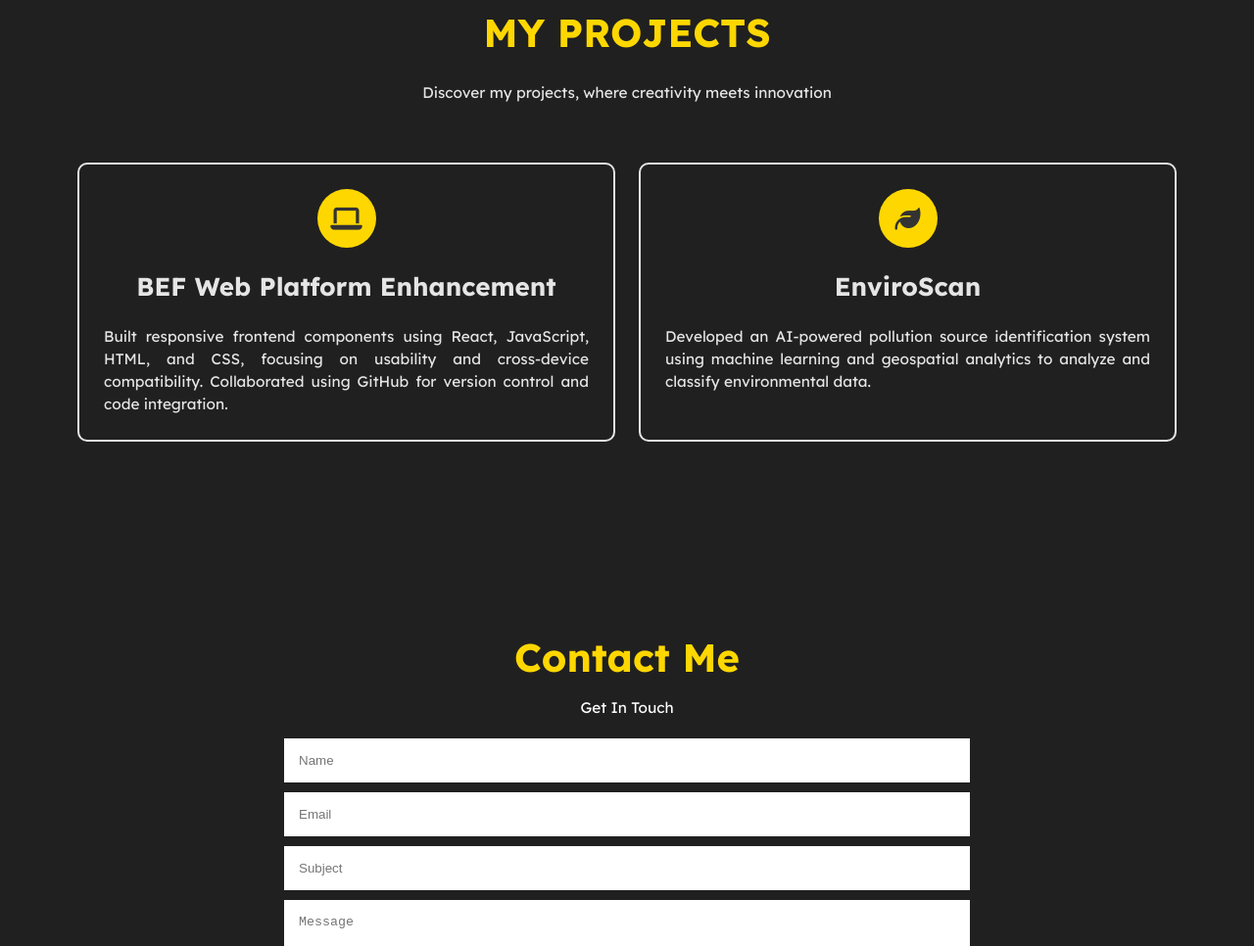
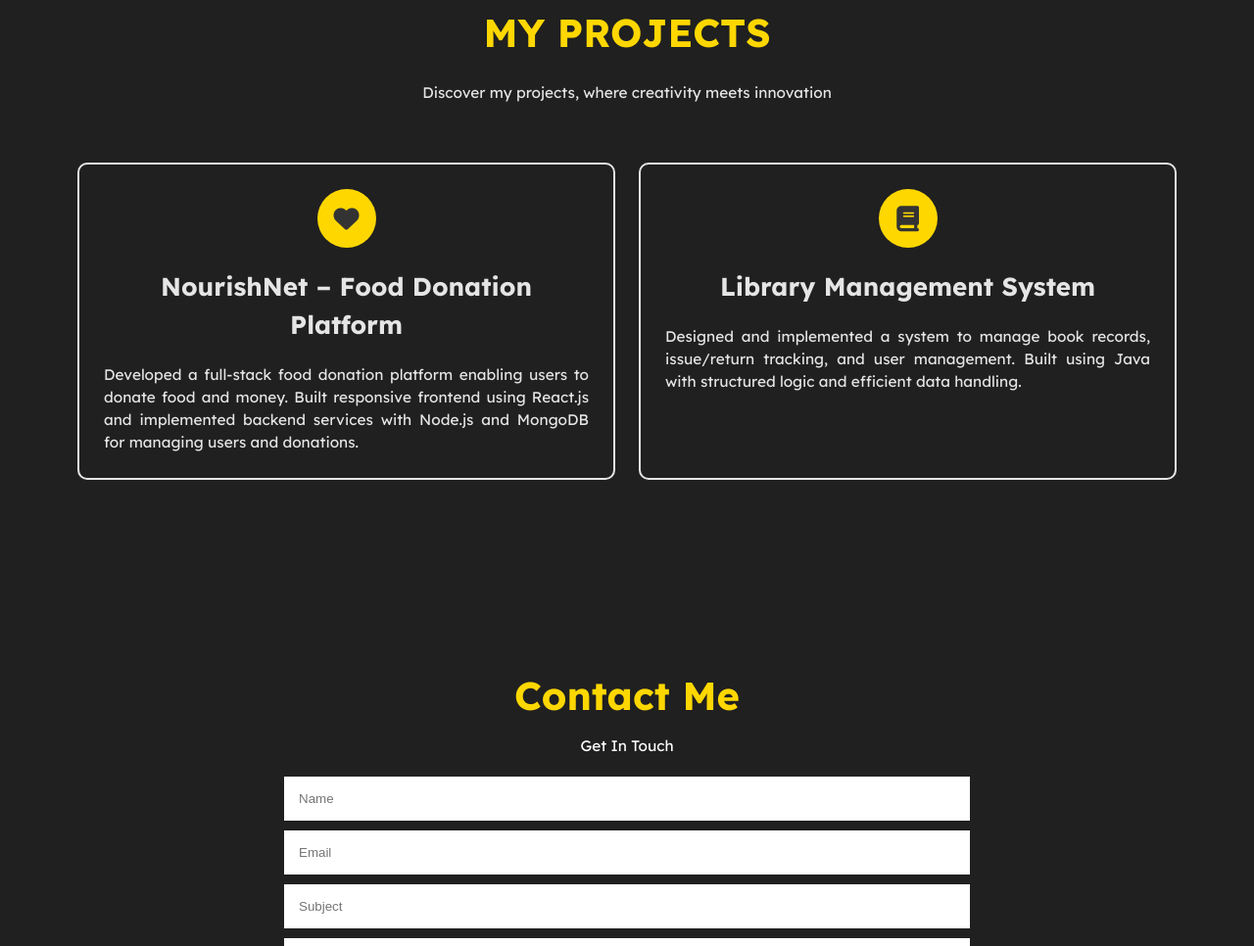
Before and after one commit to pranathi-vnr/Pranathi_gudipally_Portfolio, a plain HTML site: page index.html in a window 1280 px wide. Shown: the part 1793-2759 px from the top of the page at 98% size. Drawn offline with nearby package versions, Linux system fonts and the light colour scheme.

Commit message:
updated projects

```diff
--- a/index.html
+++ b/index.html
@@ -192,23 +192,23 @@
             </div>
             <div class="projects">
                  <!-- 1st Project -->
+                    <!-- 1st Project -->
+                        <div class="project">
+                            <i class="fa fa-heart"></i>
+                            <h4>NourishNet – Food Donation Platform</h4>
+                            <p>
+                             Developed a full-stack food donation platform enabling users to donate food and money. Built responsive frontend using React.js and implemented backend services with Node.js and MongoDB for managing users and donations.
+                            </p>
+                        </div>
+
+                    <!-- 2nd Project -->
                     <div class="project">
-                        <i class="fa fa-laptop"></i>
-                            <h4>BEF Web Platform Enhancement</h4>
-                            <p>
-                            Built responsive frontend components using React, JavaScript, HTML, and CSS, focusing on usability and cross-device compatibility. Collaborated using GitHub for version control and code integration.
-                            </p>
-                    </div>
-
-                 <!--2nd Project -->
-                    <div class="project">
-                        <i class="fa fa-leaf"></i>
-                        <h4>EnviroScan</h4>
+                        <i class="fa fa-book"></i>
+                        <h4>Library Management System</h4>
                         <p>
-                            Developed an AI-powered pollution source identification system using machine learning and geospatial analytics to analyze and classify environmental data.
+                            Designed and implemented a system to manage book records, issue/return tracking, and user management. Built using Java with structured logic and efficient data handling.
                         </p>
                     </div>
-
             </div>
         </div>
     </section>
```
